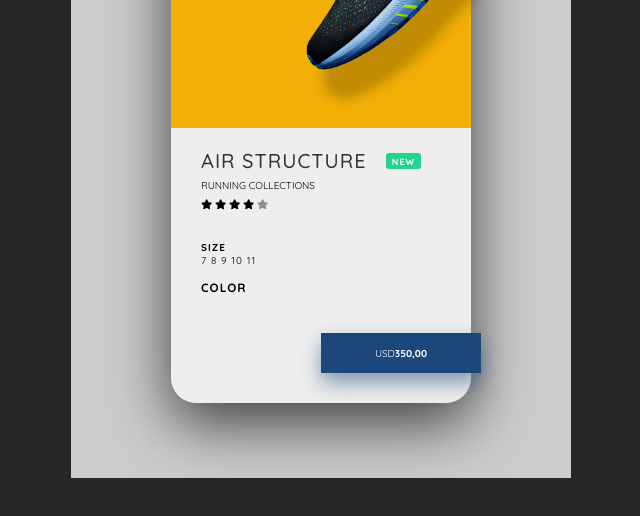
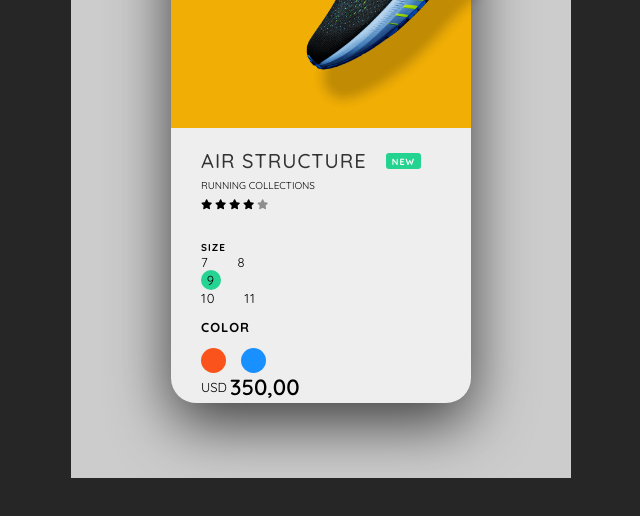
Before and after one commit to Efflerek/shoes-card-ecommerce, a website: page index.html in a window 1280 px wide. Shown: the part 272-788 px from the top of the page, without its empty margins (319-959 px from the left). Drawn offline with Linux system fonts and the light colour scheme.

Commit message:
Code fixes in index and css

```diff
--- a/index.html
+++ b/index.html
@@ -41,7 +41,7 @@
           </div>
           <div class="size">
             <h4>Size</h4>
-            <div class="Sizes">
+            <div class="sizes">
               <span>7</span>
               <span>8</span>
               <span>9</span>
--- a/script.js
+++ b/script.js
@@ -1,4 +1,4 @@
-const container - document.querySelector(".container");
+const container = document.querySelector(".container");
 const color1 = document.querySelector(".color-1");
 const color2 = document.querySelector(".color-2");
 
--- a/style.css
+++ b/style.css
@@ -59,7 +59,6 @@ html {
   position: absolute;
   top: 7rem;
   left: 2.5rem;
-
 }
 
 .card-top-text h1 {
@@ -68,6 +67,7 @@ html {
   letter-spacing: 0.1rem;
   margin-bottom: 1rem;
 }
+
 .shoe-1 {
   width: 30rem;
   position: absolute;
@@ -159,55 +159,45 @@ transform: translateX(-50rem) rotateZ(45deg);
 }
 
 .color h4 {
-  font-size: 1.2rem;
+  font-size: 1.3rem;
+  margin-bottom: 0.8rem;
   text-transform: uppercase;
   letter-spacing: 0.1rem;
-  margin-bottom: 1rem;
+  margin-bottom: 1.3rem;
 }
 
 .colors {
   display: flex;
+  align-items: center;
 }
 
 .color-1,
 .color-2 {
-  width: 2 rem;
-  height: 2rem;
-  background: red;
+  width: 2.5rem;
+  height: 2.5rem;
   border-radius: 50%;
-  cursor: pointer;
+  margin-right: 1.5rem;
 }
 
 .color-1 {
-  background: #1c477a;
-  margin-right: 1.5rem;
-  box-shadow: 0 1rem 2rem rgba(28,71,122,0.2);
+  background: #fa541c;
 }
 
 .color-2 {
-  background: #c02244;
-  box-shadow: 0 1rem 2rem rgba(192, 34, 68, 0, 3);
+  background: #1890ff;
 }
 
 .price {
-  width: 16rem;
-  height: 4rem;
-  background: #1c477a;
-  color: #fff;
-  position: absolute;
-  right: -1rem;
-  bottom: 3rem;
-  box-shadow: 0 1rem 2rem rgba(28, 71, 122, 0.5);
   display: flex;
-  justify-content: center;
   align-items: center;
-  transition: background 0.5s; /* Add to javascript effect */
 }
 
-.price span:last-child{
-  font-weight: bold;
+.price span:first-child {
+  font-size: 1.3rem;
+  margin-right: 0.3rem;
 }
 
-.container.change .price {
-  background: #c02244;  /* Add to javascript effect */
+.price span:last-child {
+  font-size: 2.2rem;
+  font-weight: 600;
 }
```
Lines whose indentation alone changed are shown as unchanged.
